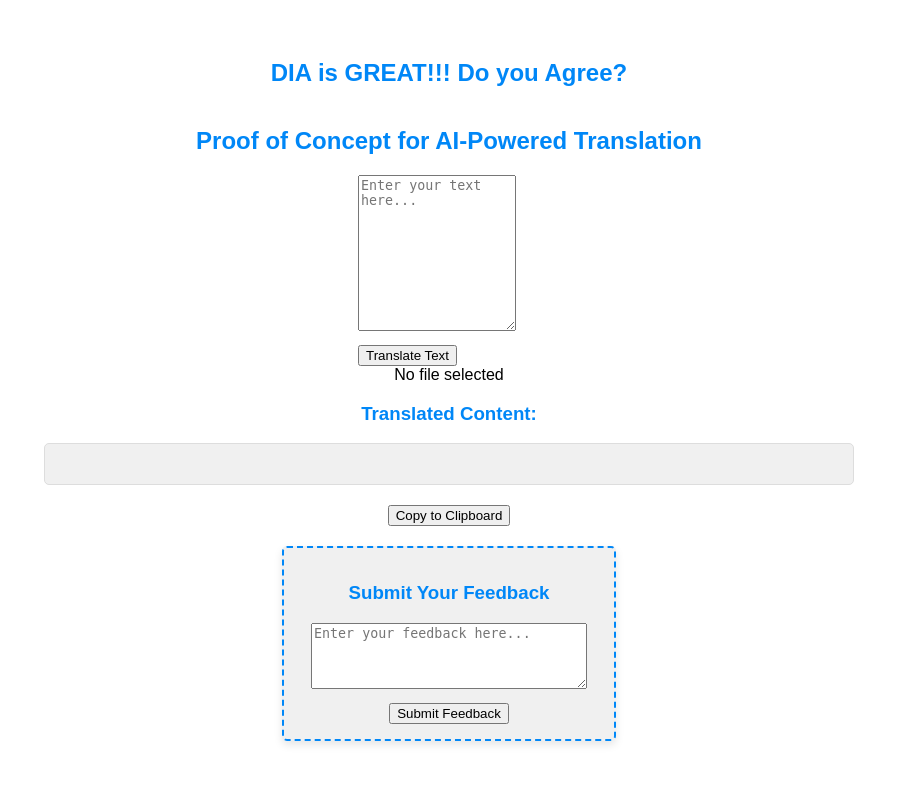
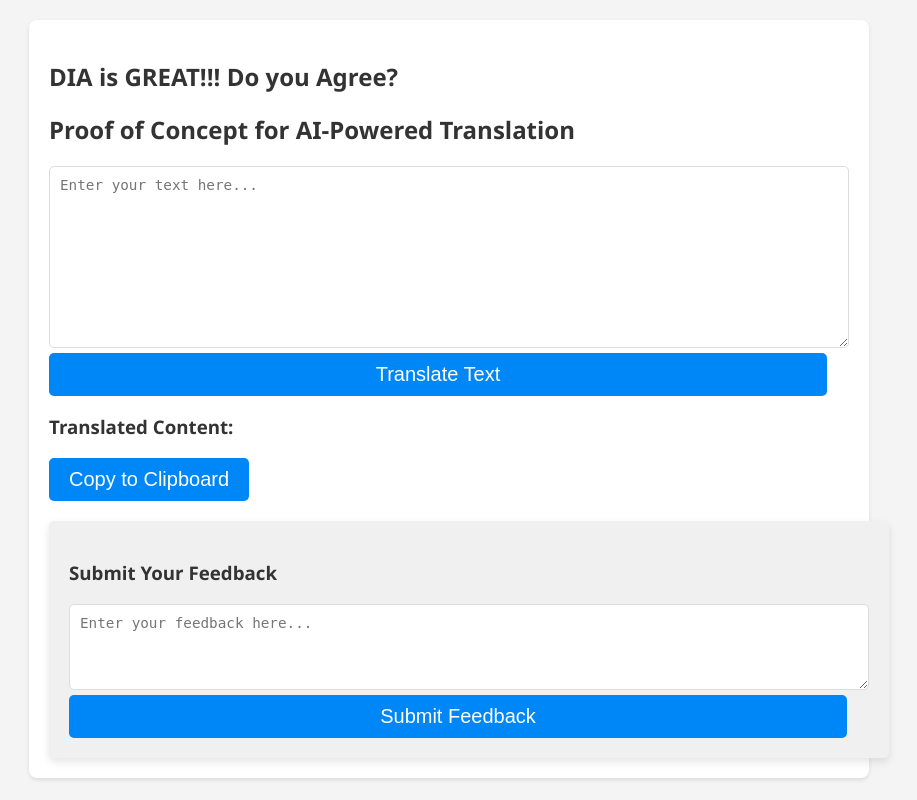
Before and after one commit to sxh771/ai-translations-dia, a Flask app: page / in a window 1280 px wide. Shown: the whole page, without its empty margins (191-1108 px from the left). Run offline with Flask 3, Linux system fonts and the light colour scheme; parts of the project's set-up code (start-up, migrations or seed data) failed here and were passed over.

Commit message:
UI updated.

```diff
--- a/feedback.txt
+++ b/feedback.txt
@@ -1 +1,4 @@
 2024-02-28 12:48:33: thanks for hard work
+2024-02-28 13:16:59: thank you
+2024-02-28 13:20:12: I really like that.
+2024-02-28 13:26:09: wefwef
--- a/templates/index.html
+++ b/templates/index.html
@@ -3,57 +3,58 @@
 <head>
     <meta charset="UTF-8">
     <title>HTML Translator Service</title>
+
     <style>
-        body, html {
-            min-height: 100%;
-            margin: 0;
-            display: block; /* Ensures the page can grow and scroll as needed */
-            font-family: Arial, sans-serif;
-        }
-
-        .content-container {
-            display: flex;
-            flex-direction: column;
-            justify-content: center;
-            align-items: center;
-            min-height: 100vh; /* Use 100vh to fill the viewport, but allow expansion */
-        }
-        h2, .translated-header, h3 {
-            text-align: center;
-            color: #0087F7;
-        }
-        #drop_zone, #feedback_form {
-            border: 2px dashed #0087F7;
-            border-radius: 5px;
-            background: white;
+        /* Remove fixed positioning from feedback form */
+        #feedback_form {
+            width: 100%; /* Make it full width within its container */
+            background-color: #f0f0f0;
             padding: 20px;
-            text-align: center;
-            font-family: Arial, sans-serif;
-            color: #0087F7;
-            width: 50%;
-            margin-bottom: 20px;
-        }
-        #translated_content {
-            width: 60%;
-            border: 1px solid #ddd;
-            padding: 20px;
-            background-color: #f0f0f0;
-            border-radius: 5px;
-            text-align: left;
-            margin-bottom: 20px;
-        }
-        textarea {
-            width: calc(100% - 30px); /* Adjust based on padding and border */
-            margin-bottom: 10px;
-        }
-        #feedback_form {
-            width: 300px; /* Adjust the width as needed */
-            background-color: #f0f0f0;
-            padding: 15px;
             border-radius: 5px;
             box-shadow: 0 4px 8px rgba(0,0,0,0.1);
             margin-top: 20px; /* Add some space above the form */
         }
+
+        textarea, input[type="text"], input[type="submit"] {
+        font-size: 1.1em; /* Increase font size */
+        padding: 10px;
+        border-radius: 5px;
+        border: 1px solid #ddd;
+        width: calc(100% - 22px); /* Adjust width to account for padding and border */
+    }
+
+        /* Additional styling for improved UI */
+        body, html {
+            font-family: 'Segoe UI', Tahoma, Geneva, Verdana, sans-serif;
+            background-color: #f4f4f4;
+            color: #333;
+        }
+
+        .content-container {
+            max-width: 800px;
+            margin: auto;
+            padding: 20px;
+            background-color: white;
+            border-radius: 8px;
+            box-shadow: 0 2px 4px rgba(0,0,0,0.1);
+            margin-top: 20px;
+        }
+
+        input[type="submit"], button {
+            background-color: #0087F7;
+            color: white;
+            border: none;
+            padding: 10px 20px;
+            border-radius: 5px;
+            cursor: pointer;
+            font-size: 20px;
+        }
+
+        input[type="submit"]:hover, button:hover {
+            background-color: #0056b3;
+        }
+
+
     </style>
 </head>
 <body>
@@ -69,7 +70,7 @@
                 <input type="submit" value="Translate Text">
             </form>
 
-            <div id="file_name">No file selected</div>
+            <!-- <div id="file_name">No file selected</div> -->
             <h3 class="translated-header">Translated Content:</h3>
             <div id="translated_content"></div>
             <button id="copyButton">Copy to Clipboard</button>
@@ -169,6 +170,20 @@
             document.getElementById('loadingSpinner').style.display = 'none';
         });
 };
+
+    document.getElementById('copyButton').addEventListener('click', function() {
+            const translatedText = document.getElementById('translated_content').textContent;
+            if (navigator.clipboard && translatedText) {
+                navigator.clipboard.writeText(translatedText).then(() => {
+                    alert('Translated text copied to clipboard!');
+                }).catch(err => {
+                    console.error('Error in copying text: ', err);
+                });
+            } else {
+                alert('Clipboard functionality not available.');
+            }
+        });
+
 </script>
 </body>
 </html>
```
Also changed, not shown: 2 other files.
